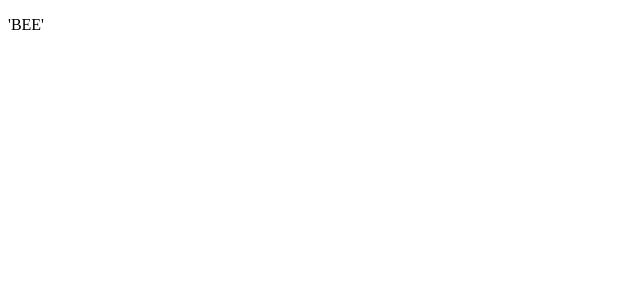
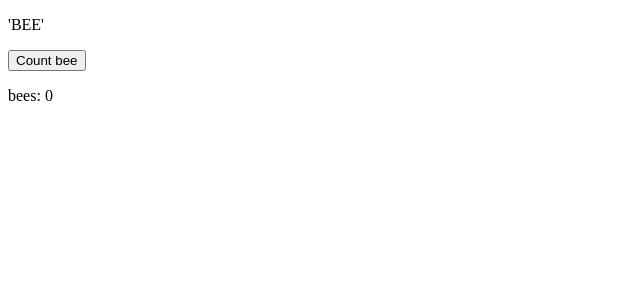
Before and after one commit to ruthmoog/bee-walker, a React (Create React App) app: page / in a window 1280 px wide. Shown: the top 300 px of the page, without its empty margins (0-640 px from the left). Built offline with nearby package versions, Linux system fonts and the light colour scheme.

Commit message:
Add a button to count bees
Co-authored by: quii <qui666@gmail.com>

```diff
--- a/src/BeeWalker.js
+++ b/src/BeeWalker.js
@@ -1,7 +1,14 @@
-import React from "react";
+import React, { useState } from "react";
 
 function BeeWalker() {
-  return <p data-testid="greeting-text">'BEE'</p>;
+  const [count, setCount] = useState(0);
+  return (
+    <>
+      <p data-testid="greeting-text">'BEE'</p>
+      <button onClick={() => setCount(count + 1)}>Count bee</button>
+      <p data-testid="bee-counter">bees: {count}</p>
+    </>
+  );
 }
 
 export default BeeWalker;
```
Also changed, not shown: 1 other file (tests, documents, lock files or other folders).
